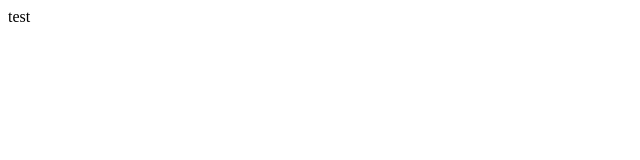
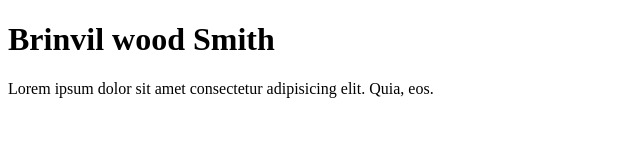
Before and after one commit to smithbrinvil/smithbrinvil, a plain HTML site: page bug.html in a window 1280 px wide. Shown: the whole page, without its empty margins (0-640 px from the left). Drawn offline with Linux system fonts and the light colour scheme.

Commit message:
new modification

```diff
--- a/bug.html
+++ b/bug.html
@@ -6,6 +6,7 @@
     <title>Document</title>
 </head>
 <body>
-    test
+    <h1>Brinvil wood Smith</h1>
+        <p>Lorem ipsum dolor sit amet consectetur adipisicing elit. Quia, eos.</p>
 </body>
 </html>
```
